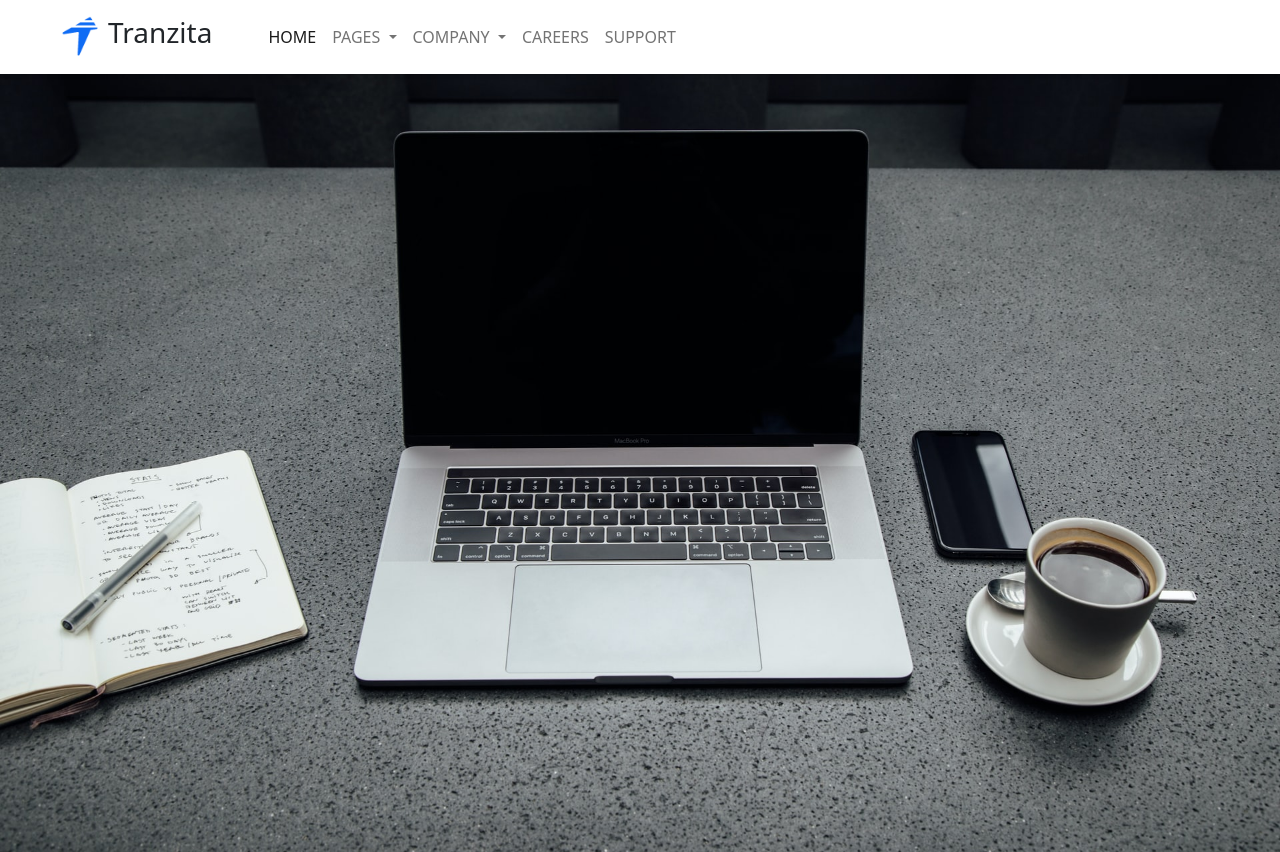
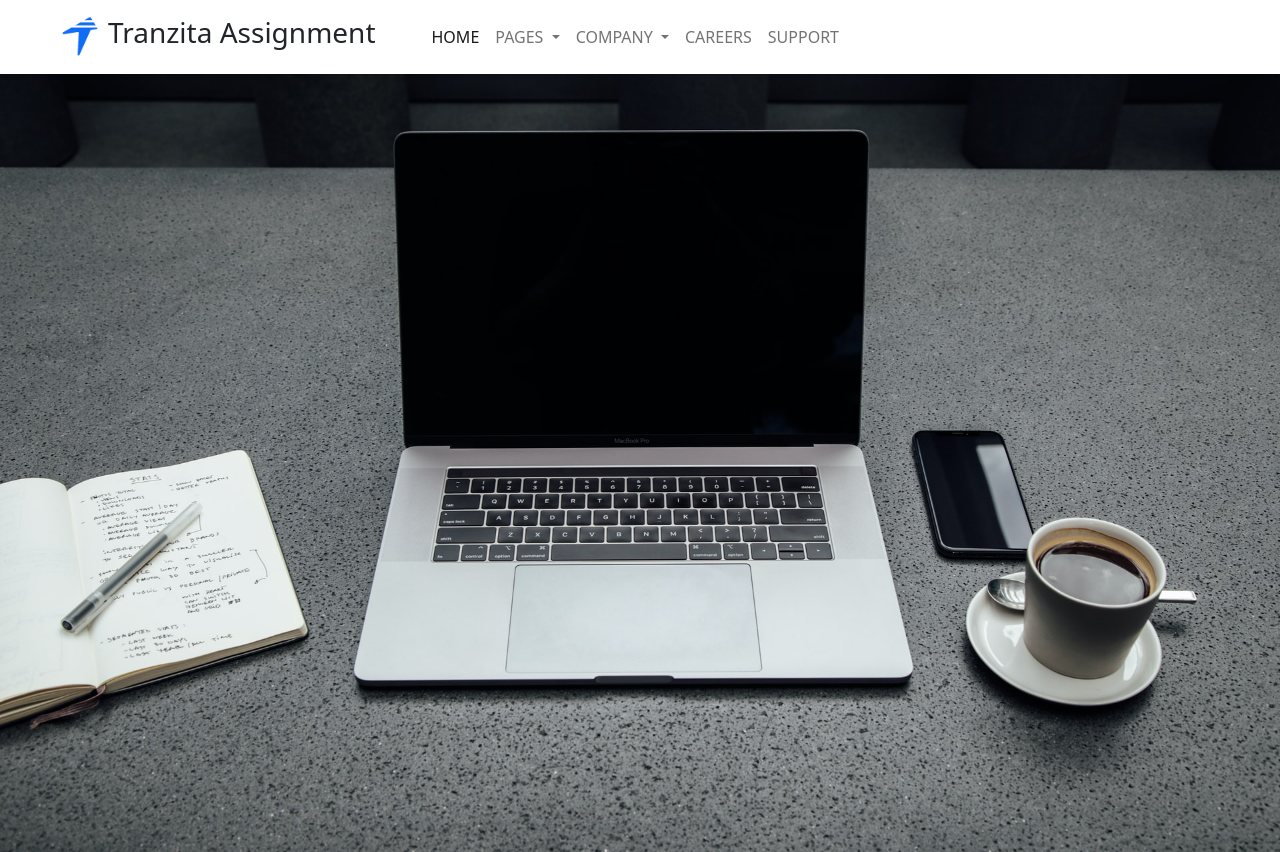
Before and after one commit to harshgupta055/tranzita-app, a Django app: page / in a window 1280 px wide. Shown: the top 852 px of the page. Run offline with Django 3.2, Linux system fonts and the light colour scheme; data that the repository does not hold is empty.

Commit message:
changes made in template

```diff
--- a/templates/index.html
+++ b/templates/index.html
@@ -11,7 +11,7 @@
   <link href="https://cdn.jsdelivr.net/npm/bootstrap@5.1.3/dist/css/bootstrap.min.css" rel="stylesheet"
     integrity="sha384-1BmE4kWBq78iYhFldvKuhfTAU6auU8tT94WrHftjDbrCEXSU1oBoqyl2QvZ6jIW3" crossorigin="anonymous">
 
-  <title>URL Converter</title>
+  <title>Tranzita Assignment | URL Converter</title>
 </head>
 
 <body>
@@ -20,7 +20,7 @@
       <div class="d-flex flex-row ps-lg-5">
         <img src="{% static 'images/tranzita_logo.png' %}" alt="" height="40px" width="40px">
         <div class="d-flex justify-content-center align-items-center ps-2">
-          <h3>Tranzita</h3>
+          <h3>Tranzita Assignment</h3>
         </div>
       </div>
       <button class="navbar-toggler" type="button" data-bs-toggle="collapse" data-bs-target="#navbarNavDropdown"
```
